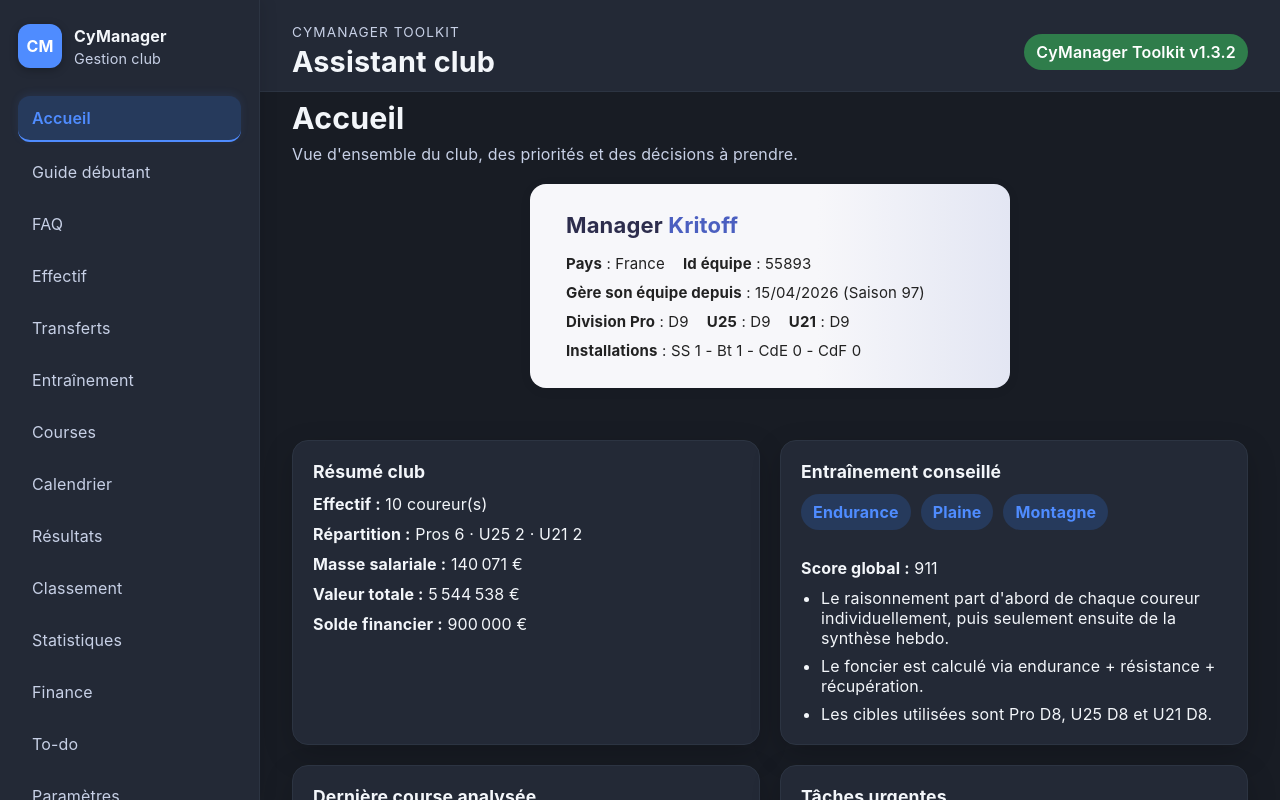
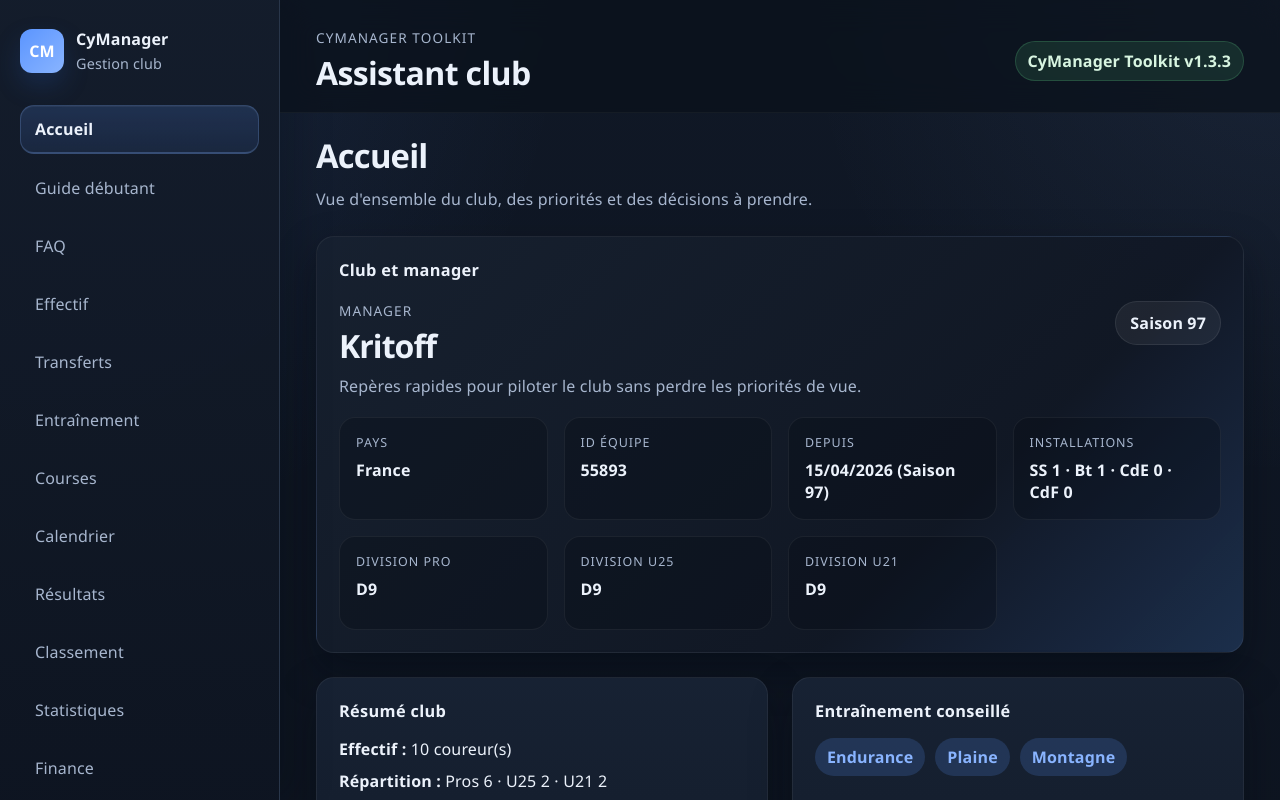
Before and after one commit to kikof17/cymanager, a React (Vite) app: page / in a window 1280 px wide. Shown: the top 800 px of the page. Built offline with nearby package versions, Linux system fonts and the light colour scheme.

Commit message:
Refresh dark UI and bump version to 1.3.3

```diff
--- a/package.json
+++ b/package.json
@@ -1,7 +1,7 @@
 {
   "name": "cymanager",
   "private": true,
-  "version": "1.3.2",
+  "version": "1.3.3",
   "type": "module",
   "scripts": {
     "dev": "vite",
--- a/src/components/common/Card.tsx
+++ b/src/components/common/Card.tsx
@@ -2,12 +2,13 @@ import type { PropsWithChildren } from "react";
 
 type CardProps = PropsWithChildren<{
   title?: string;
-  style?: React.CSSProperties; // Ajout de la propriété style
+  style?: React.CSSProperties;
+  className?: string;
 }>;
 
-export default function Card({ title, children, style }: CardProps) {
+export default function Card({ title, children, style, className }: CardProps) {
   return (
-    <section className="card" style={style}> {/* Application des styles */}
+    <section className={className ? `card ${className}` : "card"} style={style}>
       {title ? <h3 className="card-title">{title}</h3> : null}
       {children}
     </section>
--- a/src/components/common/ConfirmDialog.tsx
+++ b/src/components/common/ConfirmDialog.tsx
@@ -11,14 +11,11 @@ interface ConfirmDialogProps {
 const ConfirmDialog: React.FC<ConfirmDialogProps> = ({ open, title, message, onConfirm, onCancel }) => {
   if (!open) return null;
   return (
-    <div style={{
-      position: 'fixed', left: 0, top: 0, width: '100vw', height: '100vh',
-      background: 'rgba(0,0,0,0.25)', zIndex: 2000, display: 'flex', alignItems: 'center', justifyContent: 'center'
-    }}>
-      <div style={{ background: '#fff', borderRadius: 12, boxShadow: '0 2px 16px #0002', padding: 32, minWidth: 340, maxWidth: '90vw', color: '#181c24' }}>
-        {title && <h3 style={{ color: '#181c24' }}>{title}</h3>}
-        <div style={{ marginBottom: 24, color: '#181c24' }}>{message}</div>
-        <div style={{ display: 'flex', gap: 12, justifyContent: 'flex-end' }}>
+    <div className="confirm-overlay">
+      <div className="confirm-dialog">
+        {title && <h3 className="confirm-dialog-title">{title}</h3>}
+        <div className="confirm-dialog-message">{message}</div>
+        <div className="confirm-dialog-actions">
           <button className="button" onClick={onCancel} type="button">Annuler</button>
           <button className="button button-danger" onClick={onConfirm} type="button">Supprimer</button>
         </div>
--- a/src/components/settings/ClubSettingsForm.tsx
+++ b/src/components/settings/ClubSettingsForm.tsx
@@ -65,7 +65,7 @@ export default function ClubSettingsForm({
       </div>
 
       {/* Bloc divisions */}
-      <div className="settings-grid" style={{gridTemplateColumns: '1fr 1fr', gap: 24}}>
+      <div className="settings-grid settings-grid-balanced">
         {/* Ligne Pro */}
         <div>
           <label className="field-label" htmlFor="division-pro-actuelle">Division actuelle équipe Pro</label>
--- a/src/pages/HomePage.tsx
+++ b/src/pages/HomePage.tsx
@@ -1,5 +1,6 @@
 import { useMemo } from "react";
 import PageTitle from "../components/common/PageTitle";
+import Card from "../components/common/Card";
 import ClubOverviewCard from "../components/home/ClubOverviewCard";
 import FacilitiesOverviewCard from "../components/home/FacilitiesOverviewCard";
 import RaceOverviewCard from "../components/home/RaceOverviewCard";
@@ -150,45 +151,50 @@ export default function HomePage() {
         subtitle="Vue d'ensemble du club, des priorités et des décisions à prendre."
       />
 
-      {/* Présentation équipe/manager */}
-      <div style={{
-        display: 'flex',
-        flexWrap: 'wrap',
-        gap: 24,
-        marginBottom: 32,
-        justifyContent: 'center',
-      }}>
-        <div style={{
-          background: 'linear-gradient(90deg, #f7f7fa 60%, #e3e6f3 100%)',
-          borderRadius: 16,
-          boxShadow: '0 2px 12px #0001',
-          padding: '28px 36px',
-          minWidth: 340,
-          maxWidth: 480,
-          flex: 1,
-          display: 'flex',
-          flexDirection: 'column',
-          gap: 10,
-          color: '#222',
-        }}>
-          <div style={{ fontSize: 22, fontWeight: 700, color: '#2d2d4d', marginBottom: 6 }}>Manager <span style={{ color: '#4b5fc0' }}>Kritoff</span></div>
-          <div style={{ display: 'flex', flexWrap: 'wrap', gap: 18, fontSize: 15 }}>
-            <div><b>Pays</b> : {country}</div>
-            <div><b>Id équipe</b> : {teamId}</div>
+      <Card title="Club et manager" className="home-club-panel">
+        <div className="home-club-panel-header">
+          <div>
+            <p className="eyebrow">Manager</p>
+            <p className="home-club-panel-name">Kritoff</p>
+            <p className="home-club-panel-subtitle">
+              Repères rapides pour piloter le club sans perdre les priorités de vue.
+            </p>
           </div>
-          <div style={{ fontSize: 15 }}>
-            <b>Gère son équipe depuis</b> : {startDate}
+
+          <div className="home-club-panel-chip">Saison 97</div>
+        </div>
+
+        <div className="home-club-panel-grid">
+          <div className="home-club-panel-stat">
+            <span className="home-club-panel-label">Pays</span>
+            <strong>{country}</strong>
           </div>
-          <div style={{ display: 'flex', flexWrap: 'wrap', gap: 18, fontSize: 15 }}>
-            <div><b>Division Pro</b> : {divisionPro}</div>
-            <div><b>U25</b> : {divisionU25}</div>
-            <div><b>U21</b> : {divisionU21}</div>
+          <div className="home-club-panel-stat">
+            <span className="home-club-panel-label">ID équipe</span>
+            <strong>{teamId}</strong>
           </div>
-          <div style={{ fontSize: 15 }}>
-            <b>Installations</b> : SS {ss} - Bt {bt} - CdE {cde} - CdF {cdf}
+          <div className="home-club-panel-stat">
+            <span className="home-club-panel-label">Depuis</span>
+            <strong>{startDate}</strong>
+          </div>
+          <div className="home-club-panel-stat">
+            <span className="home-club-panel-label">Installations</span>
+            <strong>SS {ss} · Bt {bt} · CdE {cde} · CdF {cdf}</strong>
+          </div>
+          <div className="home-club-panel-stat">
+            <span className="home-club-panel-label">Division Pro</span>
+            <strong>{divisionPro}</strong>
+          </div>
+          <div className="home-club-panel-stat">
+            <span className="home-club-panel-label">Division U25</span>
+            <strong>{divisionU25}</strong>
+          </div>
+          <div className="home-club-panel-stat">
+            <span className="home-club-panel-label">Division U21</span>
+            <strong>{divisionU21}</strong>
           </div>
         </div>
-      </div>
+      </Card>
 
       <div className="dashboard-grid">
         <ClubOverviewCard
--- a/src/styles/app.css
+++ b/src/styles/app.css
@@ -1326,6 +1326,443 @@ a {
   gap: 10px;
 }
 
+.refonte-note-placeholder {
+  display: none;
+}
+
+body {
+  font-family: "Segoe UI Variable Text", "Segoe UI", "Trebuchet MS", sans-serif;
+  background:
+    radial-gradient(circle at top left, rgba(91, 149, 255, 0.12), transparent 26%),
+    radial-gradient(circle at top right, rgba(137, 180, 255, 0.08), transparent 22%),
+    linear-gradient(180deg, var(--bg-elevated) 0%, var(--bg) 100%);
+  color: var(--text);
+}
+
+#root {
+  min-height: 100vh;
+}
+
+.app-shell {
+  grid-template-columns: 280px minmax(0, 1fr);
+  background: transparent;
+}
+
+.sidebar {
+  padding: 28px 20px;
+  background:
+    linear-gradient(180deg, rgba(20, 29, 43, 0.98) 0%, rgba(14, 21, 34, 0.98) 100%);
+  border-right: 1px solid var(--border);
+  box-shadow: 14px 0 36px rgba(2, 7, 15, 0.22);
+}
+
+.sidebar-brand {
+  margin-bottom: 32px;
+}
+
+.sidebar-logo {
+  background: linear-gradient(135deg, var(--primary-strong) 0%, var(--primary) 100%);
+  box-shadow: 0 12px 24px rgba(35, 78, 154, 0.28);
+}
+
+.sidebar-nav {
+  gap: 10px;
+}
+
+.nav-link {
+  border: 1px solid transparent;
+  border-radius: 14px;
+}
+
+.nav-link:hover {
+  background: rgba(255, 255, 255, 0.03);
+  border-color: rgba(255, 255, 255, 0.04);
+  color: var(--text);
+}
+
+.nav-link.active {
+  background: linear-gradient(180deg, rgba(91, 149, 255, 0.18) 0%, rgba(91, 149, 255, 0.1) 100%);
+  color: var(--text);
+  border-color: rgba(137, 180, 255, 0.22);
+  box-shadow: inset 0 1px 0 rgba(255, 255, 255, 0.05);
+}
+
+.app-main {
+  min-width: 0;
+}
+
+.topbar {
+  padding: 28px 36px 18px;
+  background: rgba(11, 17, 27, 0.72);
+  backdrop-filter: blur(16px);
+  border-bottom: 1px solid rgba(255, 255, 255, 0.04);
+}
+
+.topbar-title {
+  font-size: 2rem;
+  letter-spacing: -0.02em;
+}
+
+.topbar-actions {
+  display: flex;
+  align-items: center;
+}
+
+.status-badge {
+  background: rgba(76, 169, 113, 0.16);
+  border: 1px solid rgba(76, 169, 113, 0.28);
+  color: #d8f5e1;
+}
+
+.page-content {
+  width: 100%;
+  max-width: 1500px;
+  margin: 0 auto;
+  padding: 20px 36px 40px;
+}
+
+.page-stack {
+  gap: 24px;
+}
+
+.page-title-wrap {
+  gap: 10px;
+  padding-bottom: 2px;
+}
+
+.page-title {
+  font-size: 2.05rem;
+  letter-spacing: -0.025em;
+}
+
+.page-subtitle {
+  max-width: 72ch;
+  color: var(--text-soft);
+}
+
+.card {
+  display: flex;
+  flex-direction: column;
+  gap: 16px;
+  height: 100%;
+  padding: 22px;
+  background:
+    linear-gradient(180deg, rgba(24, 35, 52, 0.96) 0%, rgba(18, 27, 40, 0.98) 100%);
+  border: 1px solid rgba(255, 255, 255, 0.06);
+  border-radius: var(--radius);
+  box-shadow: var(--shadow);
+}
+
+.card-title {
+  margin: 0;
+  font-size: 1.02rem;
+  font-weight: 700;
+  letter-spacing: 0.02em;
+  color: var(--text);
+}
+
+.two-columns {
+  grid-template-columns: minmax(0, 1.28fr) minmax(320px, 0.92fr);
+  gap: 24px;
+  align-items: stretch;
+}
+
+.two-columns > *,
+.dashboard-grid > *,
+.settings-grid > *,
+.stats-two-columns > *,
+.finance-summary-grid > *,
+.finance-week-stats-grid > * {
+  min-width: 0;
+}
+
+.dashboard-grid {
+  grid-template-columns: repeat(2, minmax(320px, 1fr));
+  gap: 24px;
+  align-items: stretch;
+}
+
+.settings-grid {
+  gap: 18px;
+  align-items: start;
+}
+
+.settings-grid-balanced {
+  gap: 24px;
+}
+
+.stat-grid,
+.finance-summary-grid,
+.finance-week-stats-grid,
+.stats-kpi-grid,
+.stats-kpi-grid-sport,
+.stats-kpi-grid-finance,
+.stats-two-columns,
+.transfer-comparison-grid,
+.transfer-selection-grid,
+.roster-analysis-grid,
+.field-grid {
+  gap: 18px;
+}
+
+.message-box,
+.settings-facility-block,
+.facility-card,
+.transfer-mini-card,
+.transfer-selection-card,
+.finance-prize-preview,
+.finance-entry-item,
+.finance-week-stat-card {
+  background: rgba(12, 19, 31, 0.54);
+  border: 1px solid rgba(255, 255, 255, 0.06);
+  box-shadow: inset 0 1px 0 rgba(255, 255, 255, 0.03);
+}
+
+.message-box {
+  min-height: 0;
+  color: var(--text-soft);
+}
+
+.muted,
+.empty-placeholder,
+.course-details,
+.stats-kpi-label,
+.stats-list-head,
+.home-club-panel-subtitle,
+.home-club-panel-label,
+.confirm-dialog-message {
+  color: var(--text-soft);
+}
+
+.textarea,
+.input,
+.select-input,
+select,
+select option {
+  background: rgba(10, 16, 26, 0.95) !important;
+  color: var(--text) !important;
+  border: 1px solid rgba(255, 255, 255, 0.08);
+}
+
+.textarea:focus,
+.input:focus,
+.select-input:focus,
+select:focus {
+  background: rgba(13, 21, 33, 1) !important;
+  color: var(--text) !important;
+  border-color: rgba(137, 180, 255, 0.55);
+  box-shadow: 0 0 0 4px rgba(91, 149, 255, 0.12);
+}
+
+.textarea::placeholder,
+.input::placeholder {
+  color: var(--text-muted);
+}
+
+.button {
+  background: linear-gradient(180deg, var(--primary-strong) 0%, #427fe0 100%);
+  box-shadow: 0 10px 20px rgba(32, 62, 115, 0.28);
+}
+
+.button:hover,
+.button:focus {
+  background: linear-gradient(180deg, #6ba3ff 0%, #4c87ea 100%);
+}
+
+.button-secondary {
+  background: rgba(255, 255, 255, 0.04);
+  border: 1px solid rgba(255, 255, 255, 0.08);
+  color: var(--text);
+  box-shadow: none;
+}
+
+.button-secondary:hover,
+.button-secondary:focus {
+  background: rgba(255, 255, 255, 0.08);
+}
+
+.button-danger {
+  background: linear-gradient(180deg, #cd5f5f 0%, #af4747 100%);
+}
+
+.styled-table,
+.data-table {
+  color: var(--text);
+}
+
+.styled-table th,
+.data-table th {
+  background: rgba(255, 255, 255, 0.04);
+  color: var(--text-soft) !important;
+  border-bottom-color: rgba(255, 255, 255, 0.08);
+}
+
+.styled-table td,
+.data-table td {
+  border-bottom-color: rgba(255, 255, 255, 0.06);
+}
+
+.stats-progress-track {
+  background: rgba(255, 255, 255, 0.08);
+}
+
+.stats-progress-fill {
+  background: linear-gradient(90deg, #4f8cff 0%, #89b4ff 100%);
+}
+
+.stats-progress-track-warm {
+  background: rgba(201, 146, 54, 0.16);
+}
+
+.stats-progress-fill-warm {
+  background: linear-gradient(90deg, #b98228 0%, #ddb15e 100%);
+}
+
+.transfer-row-blocked td,
+.transfer-selection-card-blocked {
+  background: rgba(131, 36, 36, 0.22) !important;
+  border-color: rgba(212, 106, 106, 0.28);
+}
+
+.transfer-score-box {
+  background: rgba(91, 149, 255, 0.12);
+  border-color: rgba(137, 180, 255, 0.18);
+}
+
+.transfer-score-recommendation,
+.finance-summary-value,
+.stats-kpi-value,
+.stat-value,
+.home-club-panel-name {
+  color: var(--text);
+}
+
+.home-club-panel {
+  gap: 20px;
+  background:
+    linear-gradient(135deg, rgba(23, 33, 48, 0.98) 0%, rgba(17, 24, 37, 0.98) 68%, rgba(29, 48, 78, 0.95) 100%);
+}
+
+.home-club-panel-header {
+  display: flex;
+  align-items: flex-start;
+  justify-content: space-between;
+  gap: 20px;
+}
+
+.home-club-panel-name {
+  margin: 0;
+  font-size: 2rem;
+  font-weight: 700;
+  letter-spacing: -0.03em;
+}
+
+.home-club-panel-subtitle {
+  margin: 8px 0 0;
+  max-width: 62ch;
+}
+
+.home-club-panel-chip {
+  display: inline-flex;
+  align-items: center;
+  padding: 10px 14px;
+  border-radius: 999px;
+  background: rgba(255, 255, 255, 0.06);
+  border: 1px solid rgba(255, 255, 255, 0.08);
+  color: var(--text);
+  font-weight: 700;
+  white-space: nowrap;
+}
+
+.home-club-panel-grid {
+  display: grid;
+  grid-template-columns: repeat(4, minmax(0, 1fr));
+  gap: 16px;
+}
+
+.home-club-panel-stat {
+  display: flex;
+  flex-direction: column;
+  gap: 8px;
+  min-height: 94px;
+  padding: 16px;
+  border-radius: 16px;
+  background: rgba(8, 13, 22, 0.34);
+  border: 1px solid rgba(255, 255, 255, 0.06);
+}
+
+.home-club-panel-label {
+  font-size: 0.78rem;
+  text-transform: uppercase;
+  letter-spacing: 0.08em;
+}
+
+.confirm-overlay {
+  position: fixed;
+  inset: 0;
+  z-index: 2000;
+  display: flex;
+  align-items: center;
+  justify-content: center;
+  padding: 24px;
+  background: rgba(4, 9, 16, 0.64);
+  backdrop-filter: blur(8px);
+}
+
+.confirm-dialog {
+  width: min(460px, 100%);
+  padding: 28px;
+  border-radius: 18px;
+  background: linear-gradient(180deg, rgba(23, 32, 46, 0.98) 0%, rgba(16, 23, 34, 0.98) 100%);
+  border: 1px solid rgba(255, 255, 255, 0.08);
+  box-shadow: var(--shadow);
+}
+
+.confirm-dialog-title {
+  margin: 0 0 12px;
+  color: var(--text);
+}
+
+.confirm-dialog-message {
+  margin-bottom: 22px;
+}
+
+.confirm-dialog-actions {
+  display: flex;
+  gap: 12px;
+  justify-content: flex-end;
+}
+
+.footer {
+  border-top: 1px solid rgba(255, 255, 255, 0.04);
+  color: var(--text-muted);
+}
+
+@media (max-width: 1200px) {
+  .home-club-panel-grid {
+    grid-template-columns: repeat(2, minmax(0, 1fr));
+  }
+}
+
+@media (max-width: 960px) {
+  .topbar,
+  .page-content,
+  .footer {
+    padding-left: 22px;
+    padding-right: 22px;
+  }
+
+  .two-columns,
+  .dashboard-grid,
+  .home-club-panel-grid {
+    grid-template-columns: 1fr;
+  }
+
+  .home-club-panel-header {
+    flex-direction: column;
+  }
+}
+
 .race-role-dot {
   width: 10px;
   height: 10px;
--- a/src/styles/theme.css
+++ b/src/styles/theme.css
@@ -1,15 +1,21 @@
 
 :root {
-  --bg: #181c24;
-  --surface: #232936;
-  --surface-soft: #232936cc;
-  --border: #2c3442;
-  --text: #f3f6fa;
-  --text-soft: #c7d0e6;
-  --primary: #4f8cff;
-  --primary-soft: #263a5c;
-  --success: #2f7d4b;
-  --warning: #b7791f;
-  --shadow: 0 10px 30px rgba(0,0,0,0.18);
-  --radius: 16px;
+  --bg: #0b111b;
+  --bg-elevated: #101826;
+  --surface: #141d2b;
+  --surface-2: #192334;
+  --surface-soft: rgba(25, 35, 52, 0.88);
+  --border: #29364a;
+  --border-strong: #3b4a62;
+  --text: #ecf2fb;
+  --text-soft: #a7b6ce;
+  --text-muted: #79879d;
+  --primary: #89b4ff;
+  --primary-strong: #5b95ff;
+  --primary-soft: rgba(91, 149, 255, 0.18);
+  --success: #4ca971;
+  --warning: #c79236;
+  --danger: #d46a6a;
+  --shadow: 0 18px 40px rgba(3, 8, 16, 0.38);
+  --radius: 18px;
 }
```
Also changed, not shown: 1 other file (tests, documents, lock files or other folders).
